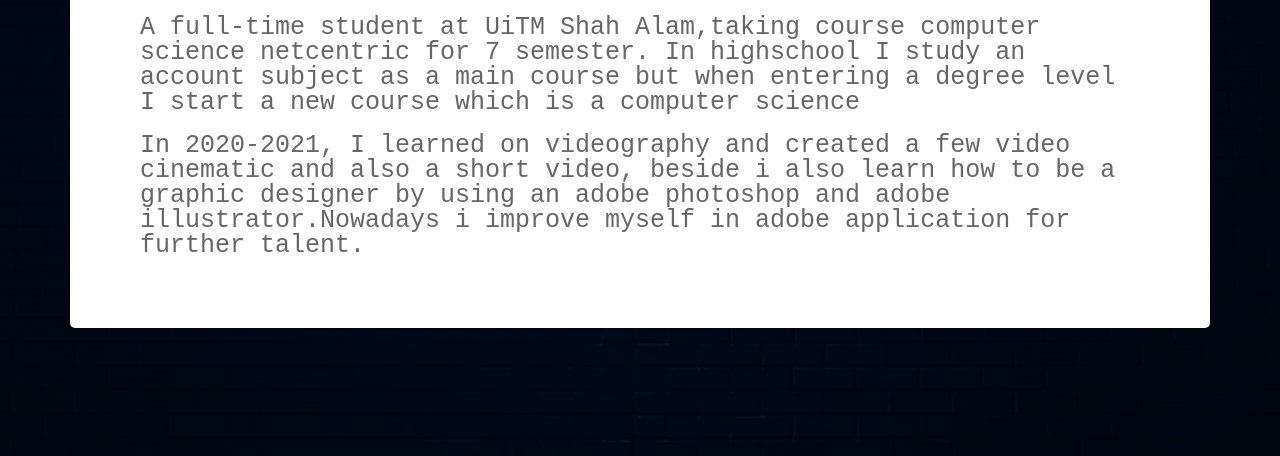
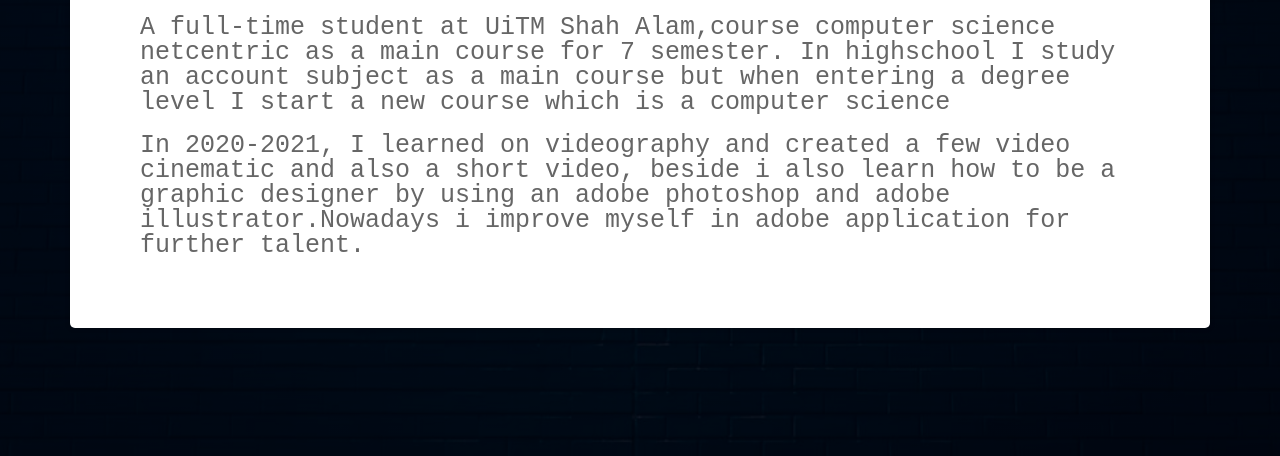
Before and after one commit to Syaf14/syapelo, a plain HTML site: page biography.htm in a window 1280 px wide. Shown: the part 368-824 px from the top of the page. Drawn offline with Linux system fonts and the light colour scheme.

Commit message:
Update biography.htm

```diff
--- a/biography.htm
+++ b/biography.htm
@@ -24,7 +24,7 @@
             <div id="container">
                 <h1>WAN MOHAMMAD SYAFRUL AIMAN BIN WAN MOHD SANUSI</h1>
                 <br>
-                <p>A full-time student at UiTM Shah Alam,taking course computer science netcentric for 7 semester. In highschool I study an account subject as a main course but when entering a degree level I start a new course which is a computer science</p>
+                <p>A full-time student at UiTM Shah Alam,course computer science netcentric as a main course for 7 semester. In highschool I study an account subject as a main course but when entering a degree level I start a new course which is a computer science</p>
                 <br>
                 <p>In 2020-2021, I learned on videography and created a few video cinematic and also a short video, beside i also learn how to be a graphic designer by using an adobe photoshop and adobe illustrator.Nowadays i improve myself in adobe application for further talent.</p>
             </div>
```
